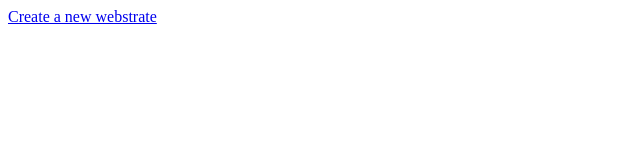
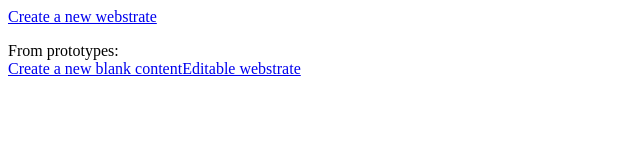
Before and after one commit to Webstrates/Webstrates, a website: page html/index.html in a window 1280 px wide. Shown: the whole page, without its empty margins (0-640 px from the left). Drawn offline with Linux system fonts and the light colour scheme.

Commit message:
Added link to prototype on front page

```diff
--- a/html/index.html
+++ b/html/index.html
@@ -19,6 +19,7 @@ limitations under the License.
 		<title>Webstrate</title>
     </head>
 	<body>
-		<a href="/new">Create a new webstrate</a>
+		<a href="/new">Create a new webstrate</a><br/>
+		<p>From prototypes:<br/><a href='/new?prototype=contentEditable&v=2'>Create a new blank contentEditable webstrate</a></p>
     </body>
 </html>
```
